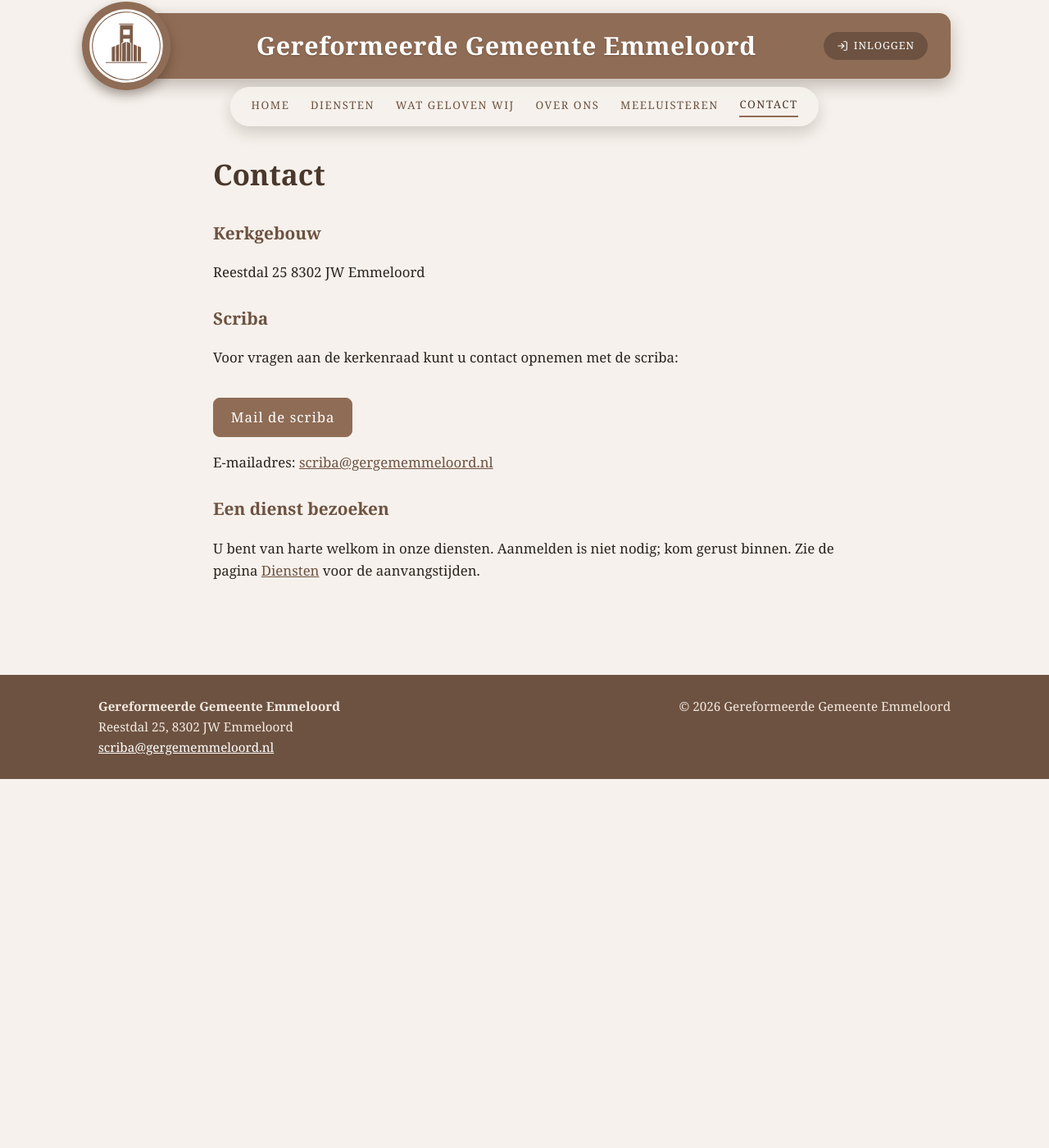
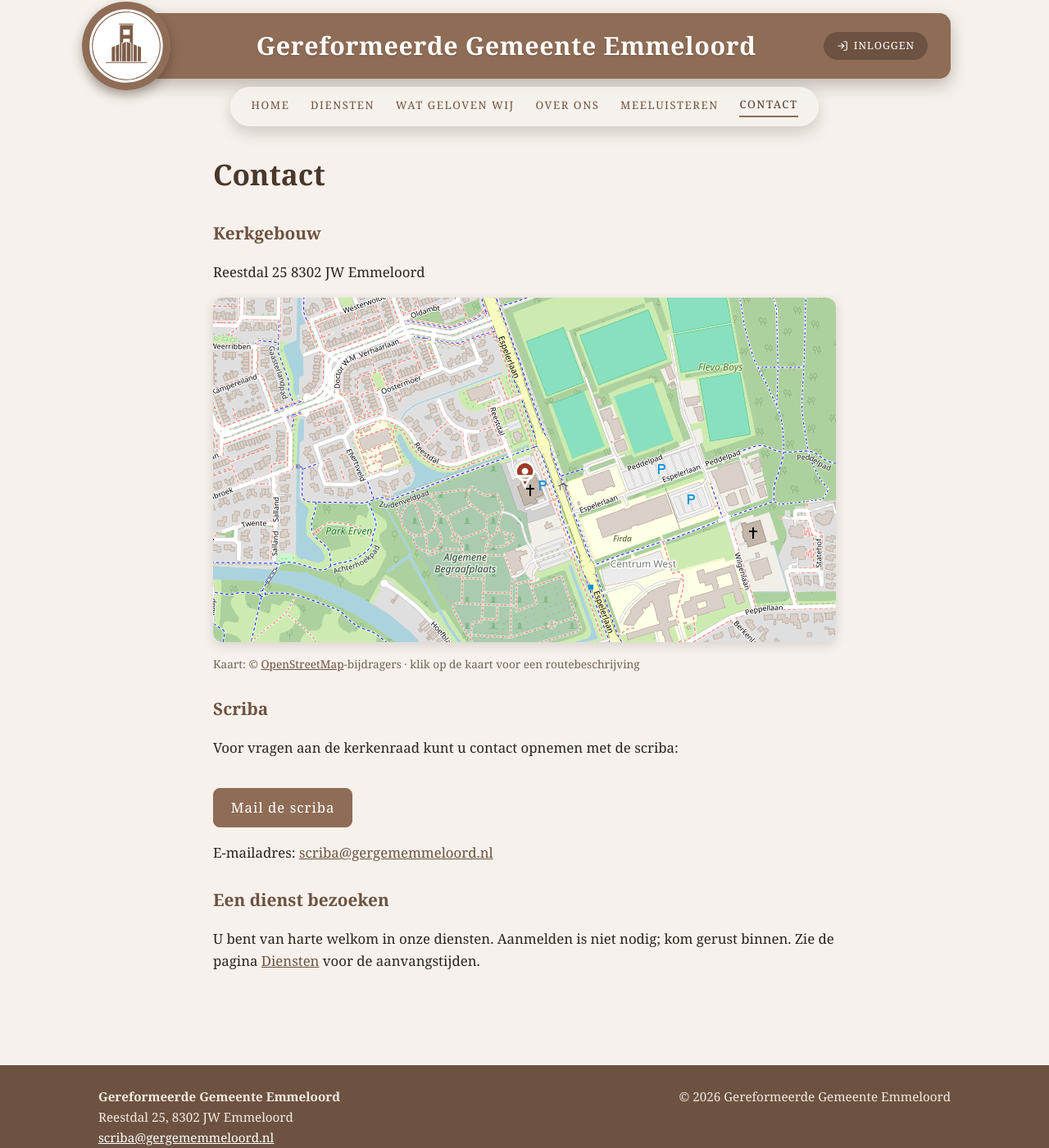
Before and after one commit to Kathedra/gergememmeloord, a Jekyll site: the page built from contact.md, in a window 1280 px wide and 1400 px high. Shown: the whole window at 82% size. Built offline with Jekyll 4.4.1, drawn with Linux system fonts in a browser that asks for light colours.

Commit message:
update 6 files and create 5 files

```diff
--- a/_layouts/default.html
+++ b/_layouts/default.html
@@ -6,6 +6,8 @@
   <meta name="theme-color" content="#8f6c55">
   {% seo %}
   <link rel="icon" type="image/svg+xml" href="{{ '/assets/img/logo.svg' | relative_url }}">
+  <link rel="apple-touch-icon" href="{{ '/assets/img/apple-touch-icon.png' | relative_url }}">
+  <link rel="manifest" href="{{ '/manifest.json' | relative_url }}">
   <link rel="stylesheet" href="{{ '/assets/css/style.css' | relative_url }}">
   {%- if page.url == "/" and site.hero_image and site.hero_image != "" %}
   <!-- De herofoto is een CSS-achtergrond en wordt anders pas ontdekt
--- a/assets/css/style.scss
+++ b/assets/css/style.scss
@@ -9,6 +9,10 @@
   --cream: #f6f1ec;
   --ink: #2b241e;
   --muted: #6f6257;
+  /* Warm baksteenrood, past bij het bruin/crème-palet; alleen voor
+     de uitzending-knop (opvallen tussen het bruin). */
+  --brick: #9e3a25;
+  --brick-dark: #7e2e1d;
 }
 
 * { box-sizing: border-box; }
@@ -274,8 +278,9 @@ a:hover { color: var(--brown-deep); }
 
 /* ---------- Uitzending-knop (vrij mee te kijken dienst) ---------- */
 
-/* Eén regel, geen extra informatie: alleen de knoptekst uit de front
-   matter. Verschijnt/verdwijnt via uitzending.js (datumvenster). */
+/* Eén regel met alleen de naam van de uitzending (titel uit de front
+   matter). Verschijnt/verdwijnt via uitzending.js (datumvenster).
+   Baksteenrood zodat hij afsteekt tegen al het bruin. */
 .uitzending-knop {
   display: flex;
   align-items: center;
@@ -283,7 +288,7 @@ a:hover { color: var(--brown-deep); }
   gap: 0.6rem;
   margin: 14px 0 0;
   padding: 0.85rem 1.2rem;
-  background: var(--brown-dark);
+  background: var(--brick);
   color: #fff;
   border-radius: 12px;
   box-shadow: 0 4px 14px rgba(46, 32, 22, 0.18);
@@ -293,10 +298,20 @@ a:hover { color: var(--brown-deep); }
   text-align: center;
 }
 
+/* Bewust héél subtiel (1%): Joan wil een lichte puls, geen springende
+   knop. */
+@keyframes uitzending-puls {
+  0%, 100% { transform: scale(1); }
+  50% { transform: scale(1.01); }
+}
+
 .uitzending-knop:hover {
-  background: var(--brown-deep);
+  background: var(--brick-dark);
   /* Expliciet wit i.v.m. de generieke a:hover-regel (zie .nav-login). */
   color: #fff;
+  /* Zachte puls op hover; de prefers-reduced-motion-regel onderaan
+     zet dit automatisch uit voor wie geen beweging wil. */
+  animation: uitzending-puls 1.3s ease-in-out infinite;
 }
 
 .uitzending-knop svg {
@@ -483,6 +498,25 @@ a:hover { color: var(--brown-deep); }
 }
 
 .page tr:last-child td { border-bottom: none; }
+
+/* ---------- Kaart (contactpagina) ---------- */
+
+.kaart { display: block; }
+
+.kaart img {
+  display: block;
+  width: 100%;
+  max-width: 760px;
+  height: auto;
+  border-radius: 12px;
+  box-shadow: 0 4px 14px rgba(46, 32, 22, 0.15);
+}
+
+.kaart-bron {
+  font-size: 0.85rem;
+  color: var(--muted);
+  margin-top: 0.4rem;
+}
 
 /* ---------- Agenda (iCal-feed) ---------- */
 
--- a/contact.md
+++ b/contact.md
@@ -14,6 +14,12 @@ description: Contactgegevens van de Gereformeerde Gemeente Emmeloord.
 Reestdal 25
 8302 JW Emmeloord
 
+<a class="kaart" href="https://www.google.com/maps/dir/?api=1&destination=Reestdal+25,+8302+JW+Emmeloord" target="_blank" rel="noopener" aria-label="Routebeschrijving naar Reestdal 25, Emmeloord (opent in nieuw venster)">
+  <img src="{{ '/assets/img/kaart.png' | relative_url }}" alt="Kaart met de ligging van de Moriakerk aan het Reestdal 25 in Emmeloord" width="760" height="420" loading="lazy">
+</a>
+
+<p class="kaart-bron">Kaart: © <a href="https://www.openstreetmap.org/copyright">OpenStreetMap</a>-bijdragers &middot; klik op de kaart voor een routebeschrijving</p>
+
 ## Scriba
 
 Voor vragen aan de kerkenraad kunt u contact opnemen met de scriba:
```
Also changed, not shown: CLAUDE.md (+5 -1 lines), _uitzendingen/voorbeeld.md (+6 -5 lines), index.md (+4 -1 lines), assets/img/apple-touch-icon.png (added), assets/img/icon-192.png (added), assets/img/icon-512.png (added), assets/img/kaart.png (added), manifest.json (added).
